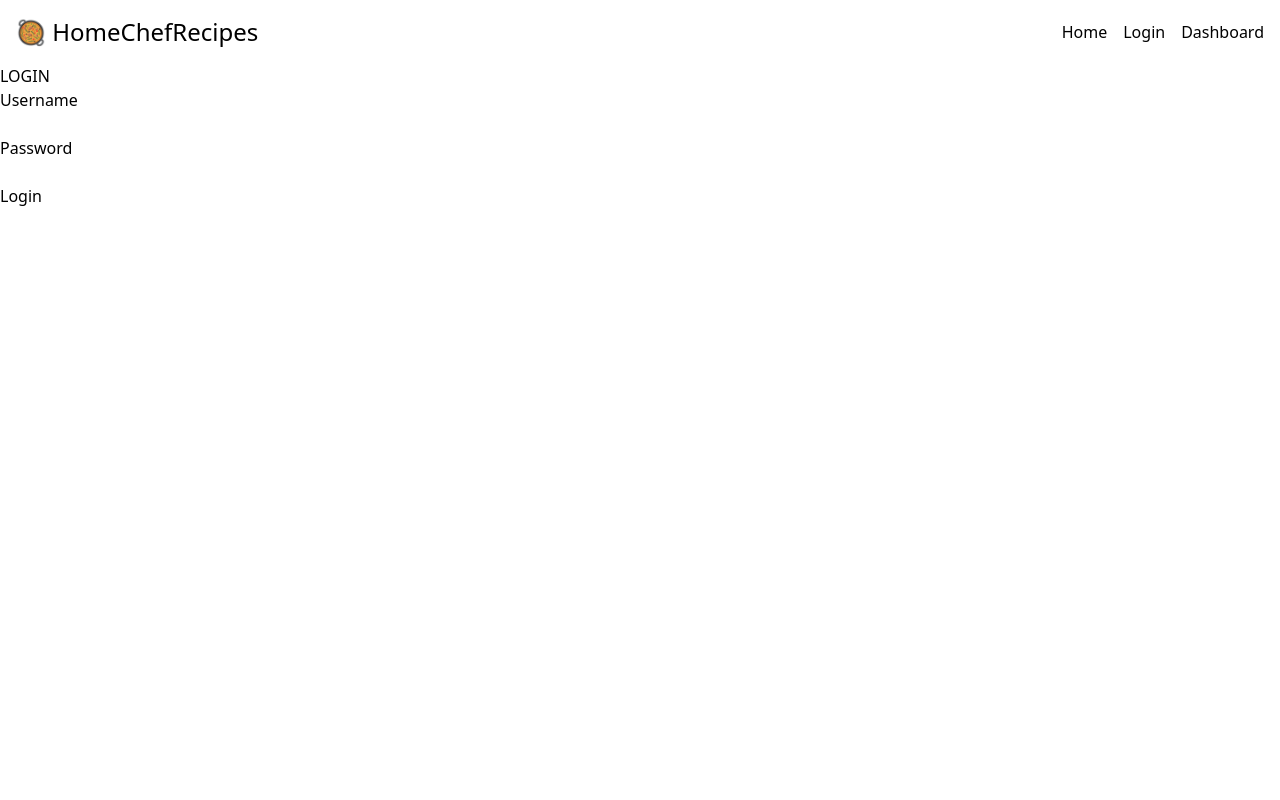
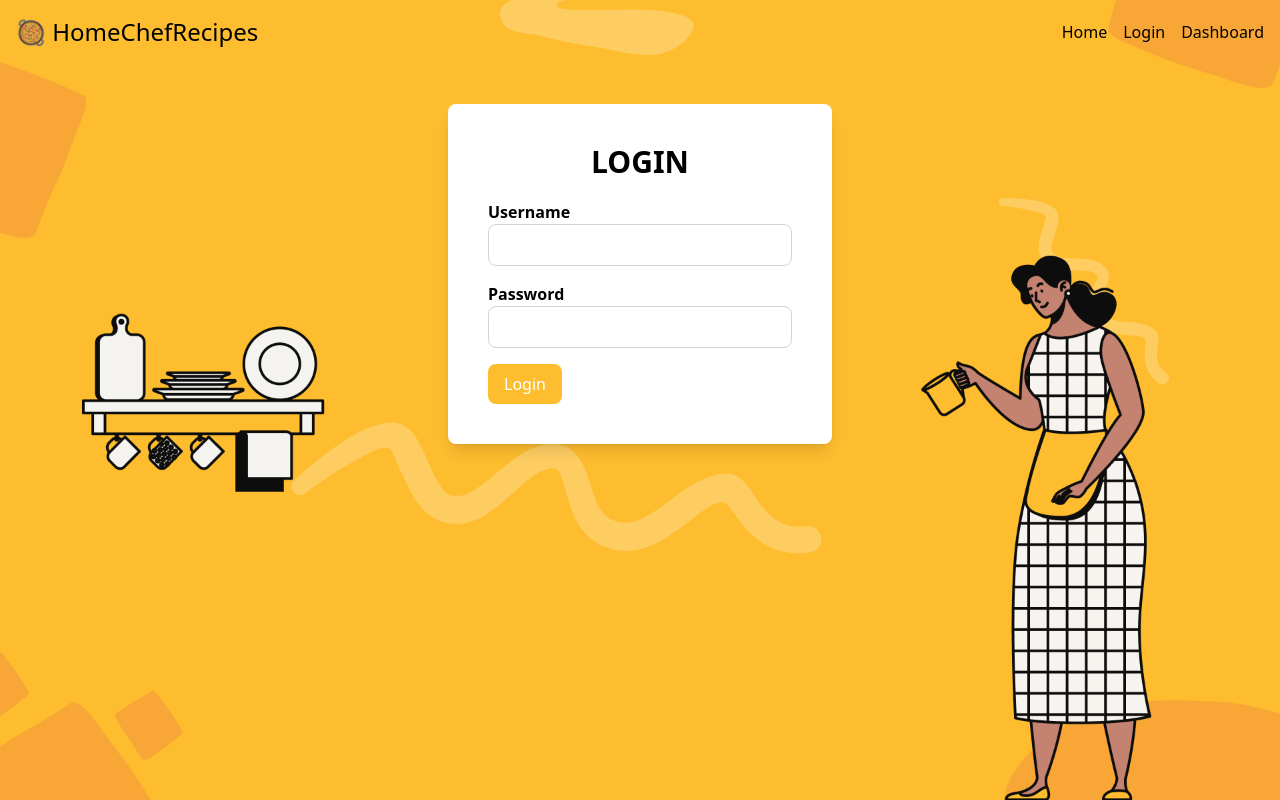
Before and after one commit to richa1617/frontend-home-chef-recipe, a Next.js app: page /login in a window 1280 px wide. Built offline with nearby package versions, Linux system fonts and the light colour scheme.

Commit message:
Styled the login component

```diff
--- a/src/pages/login.tsx
+++ b/src/pages/login.tsx
@@ -31,19 +31,41 @@ export default function Login() {
     }
   }
   return (
-    <div className="login-bg-img">
+    <div className="bg-[url('/bg-login.png')] bg-center bg-cover h-screen">
       <NavigationBar />
 
-      <form onSubmit={handleSubmit} className="login_form">
-        <h1>LOGIN</h1>
-        <label htmlFor="username">Username</label> <br></br>
-        <input type="text" id="username" name="userName" /> <br></br>
-        <label htmlFor="password">Password</label> <br></br>
-        <input type="password" id="password" name="userPassword" /> <br></br>
-        <button type="submit" className="login_form_btn">
+      <form
+        onSubmit={handleSubmit}
+        className="login_form p-10 mx-auto mt-10 bg-white rounded-lg shadow-lg w-80 md:w-96"
+      >
+        <h1 className="text-3xl font-semibold mb-5 text-center">LOGIN</h1>
+        <label htmlFor="username" className="text-base font-semibold">
+          Username
+        </label>
+        <br />
+        <input
+          type="text"
+          id="username"
+          name="userName"
+          className="w-full border border-gray-300 rounded-lg py-2 px-3 mb-4"
+        />
+        <label htmlFor="password" className="text-base font-semibold">
+          Password
+        </label>
+        <br />
+        <input
+          type="password"
+          id="password"
+          name="userPassword"
+          className="w-full border border-gray-300 rounded-lg py-2 px-3 mb-4"
+        />
+        <button
+          type="submit"
+          className="login_form_btn bg-[#febd2f] text-white rounded-lg py-2 px-4 font-medium hover:bg-[#febd2f] hover:outline-none transition duration-300 ease-in-out"
+        >
           Login
         </button>
-        {error ? <p>Something went wrong</p> : ""}
+        {error ? <p className="text-red-500 mt-2">Something went wrong</p> : ""}
       </form>
     </div>
   );
```
